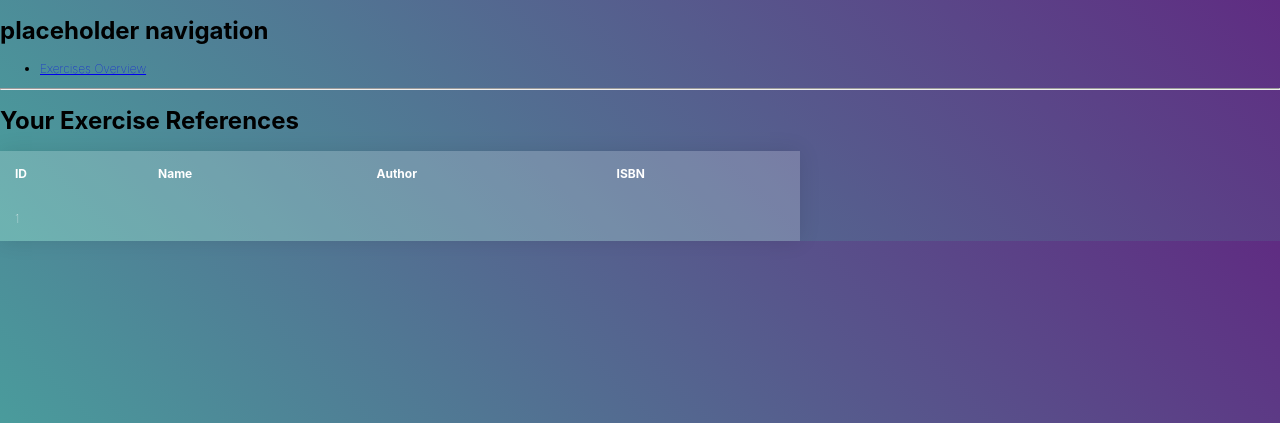
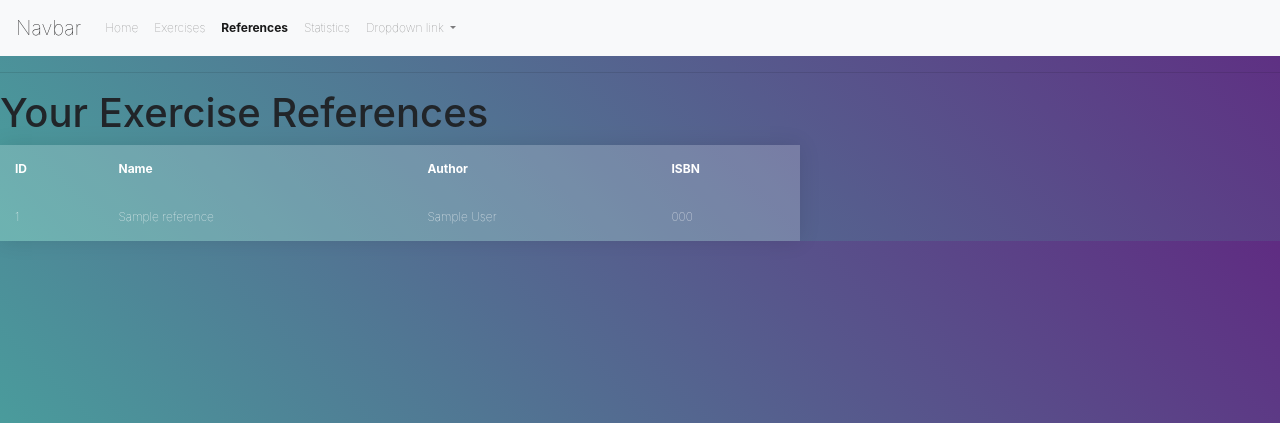
Before and after one commit to pkhurt/practicity, a Django app: page /progressTracker/references/ in a window 1280 px wide. Shown: the top 423 px of the page. Run offline with Django 3.2, Linux system fonts and the light colour scheme; tables that the repository leaves empty hold one stand-in row (values such as "Sample post"); some libraries are stand-ins or nearby versions.

Commit message:
Fixed references view and added navigation bar.

```diff
--- a/practicity/progressTracker/templates/progressTracker/exercise_references.html
+++ b/practicity/progressTracker/templates/progressTracker/exercise_references.html
@@ -3,14 +3,49 @@
 <head>
     {% load static %}
     <meta charset="UTF-8">
-    <title>Title</title>
+    <title>References</title>
+     <!-- Required meta tags -->
+    <meta charset="utf-8">
+    <meta name="viewport" content="width=device-width, initial-scale=1, shrink-to-fit=no">
+
+    <!-- Bootstrap CSS -->
+    <link rel="stylesheet" href="https://stackpath.bootstrapcdn.com/bootstrap/4.3.1/css/bootstrap.min.css" integrity="sha384-ggOyR0iXCbMQv3Xipma34MD+dH/1fQ784/j6cY/iJTQUOhcWr7x9JvoRxT2MZw1T" crossorigin="anonymous">
     <link rel="stylesheet" type="text/css" href="{% static 'progressTracker/style.css' %}">
+
+    <nav class="navbar navbar-expand-lg navbar-light bg-light">
+      <a class="navbar-brand" href="#">Navbar</a>
+      <button class="navbar-toggler" type="button" data-toggle="collapse" data-target="#navbarNavDropdown" aria-controls="navbarNavDropdown" aria-expanded="false" aria-label="Toggle navigation">
+        <span class="navbar-toggler-icon"></span>
+      </button>
+      <div class="collapse navbar-collapse" id="navbarNavDropdown">
+        <ul class="navbar-nav">
+          <li class="nav-item">
+            <a class="nav-link" href="{% url 'progressTracker:index' %}">Home <span class="sr-only">(current)</span></a>
+          </li>
+          <li class="nav-item">
+            <a class="nav-link" href="{% url 'progressTracker:exercises' %}">Exercises</a>
+          </li>
+          <li class="nav-item active">
+            <a class="nav-link" href="{% url 'progressTracker:references' %}">References</a>
+          </li>
+          <li class="nav-item">
+            <a class="nav-link" href="{% url 'progressTracker:statistics' %}">Statistics</a>
+          </li>
+          <li class="nav-item dropdown">
+            <a class="nav-link dropdown-toggle" href="#" id="navbarDropdownMenuLink" role="button" data-toggle="dropdown" aria-haspopup="true" aria-expanded="false">
+              Dropdown link
+            </a>
+            <div class="dropdown-menu" aria-labelledby="navbarDropdownMenuLink">
+              <a class="dropdown-item" href="#">Action</a>
+              <a class="dropdown-item" href="#">Another action</a>
+              <a class="dropdown-item" href="#">Something else here</a>
+            </div>
+          </li>
+        </ul>
+      </div>
+    </nav>
 </head>
 <body>
-<h1>placeholder navigation</h1>
-<ul>
-    <li><a href="{% url 'progressTracker:exercises' %}">Exercises Overview</a></li>
-</ul>
 <hr>
 <div class="form-popup" id="executionForm">
 </div>
@@ -27,14 +62,14 @@
     {% for reference in exercise_reference_list %}
         <tr>
             <td>{{ reference.id }}</td>
-            <td>{{ reference.exercise_reference_name }}</td>
-            <td>{{ reference.exercise_reference_author }}</td>
-            <td>{{ reference.exercise_reference_ISBN }}</td>
+            <td>{{ reference.reference_name }}</td>
+            <td>{{ reference.reference_author }}</td>
+            <td>{{ reference.reference_ISBN }}</td>
         </tr>
     {% endfor %}
     </table>
 {% else %}
-    <p>No exercises available.</p>
+    <p>No References available.</p>
 {% endif %}
 
 <script>
--- a/practicity/progressTracker/templates/progressTracker/index.html
+++ b/practicity/progressTracker/templates/progressTracker/index.html
@@ -3,7 +3,7 @@
 <html lang="en">
 <head>
     <meta charset="UTF-8">
-    <title>Title</title>
+    <title>Progress Tracker</title>
      <!-- Required meta tags -->
     <meta charset="utf-8">
     <meta name="viewport" content="width=device-width, initial-scale=1, shrink-to-fit=no">
```
